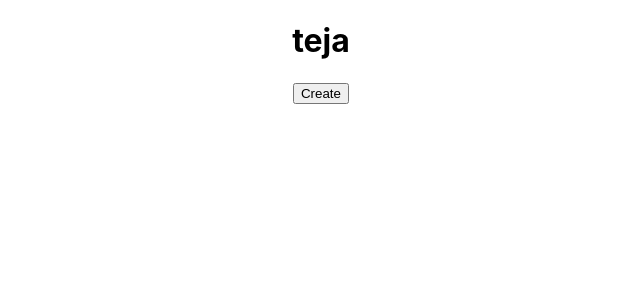
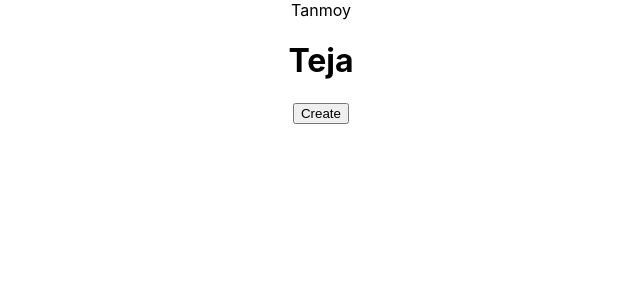
Before and after one commit to MeghaGowda1223456/Git-practice-second-batch, a React (Create React App) app: page / in a window 1280 px wide. Shown: the top 300 px of the page, without its empty margins (319-959 px from the left). Built offline with nearby package versions, Linux system fonts and the light colour scheme.

Commit message:
name added

```diff
--- a/src/App.js
+++ b/src/App.js
@@ -4,11 +4,13 @@ import DataComponents from "./components/DataComponents";
 import { useState } from "react";
 import ComponentA from "./components/ComponentA";
 import ComponentB from "./components/ComponentB";
+import Tanmoy from "./components/Tanmoy";
 
 function App() {
   const [state, setState] = useState(true);
   return (
     <div className="App">
+      <Tanmoy/>
       <ComponentB/>
       {state ? <DataComponents setState={setState} /> : <ComponentA />}
     </div>
--- a/src/components/ComponentB.js
+++ b/src/components/ComponentB.js
@@ -3,7 +3,7 @@ import React from 'react'
 function ComponentB() {
   return (
     <div>
-        <h1>teja</h1>
+        <h1>Teja</h1>
     </div>
   )
 }
--- /dev/null
+++ b/src/components/Tanmoy.js
@@ -0,0 +1,9 @@
+import React from 'react'
+
+function Tanmoy() {
+  return (
+    <div>Tanmoy</div>
+  )
+}
+
+export default Tanmoy
```
